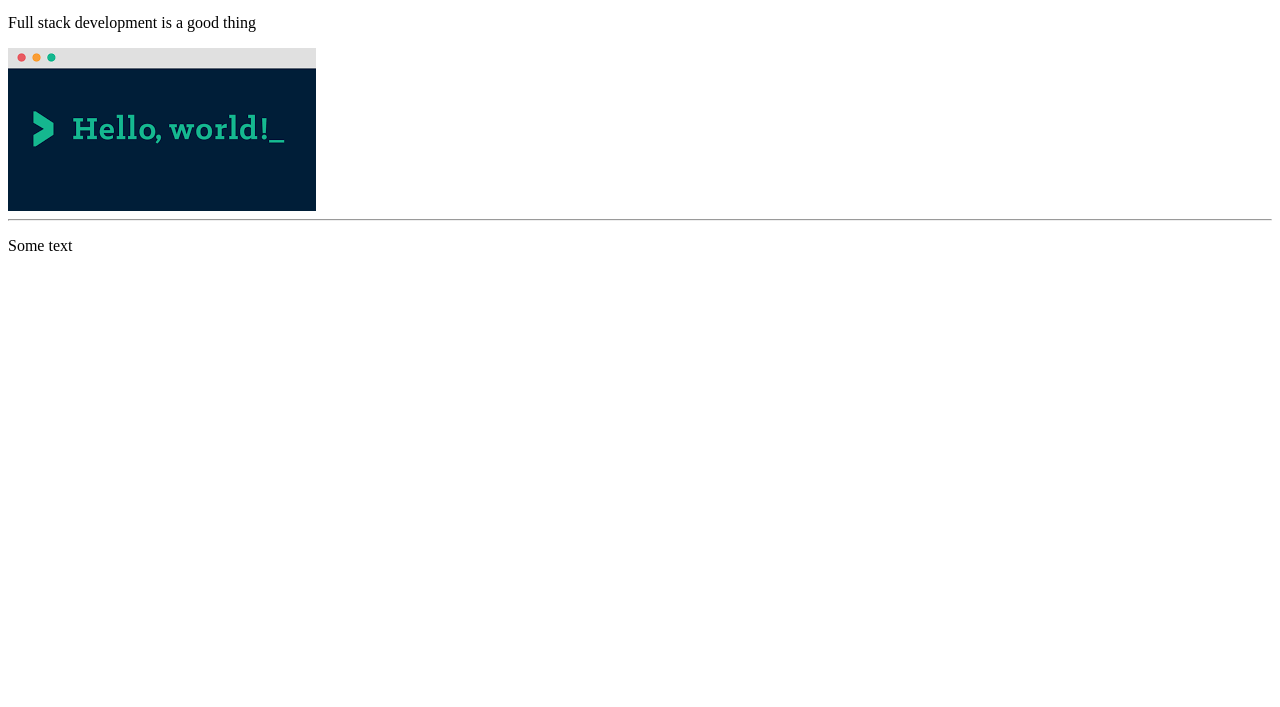
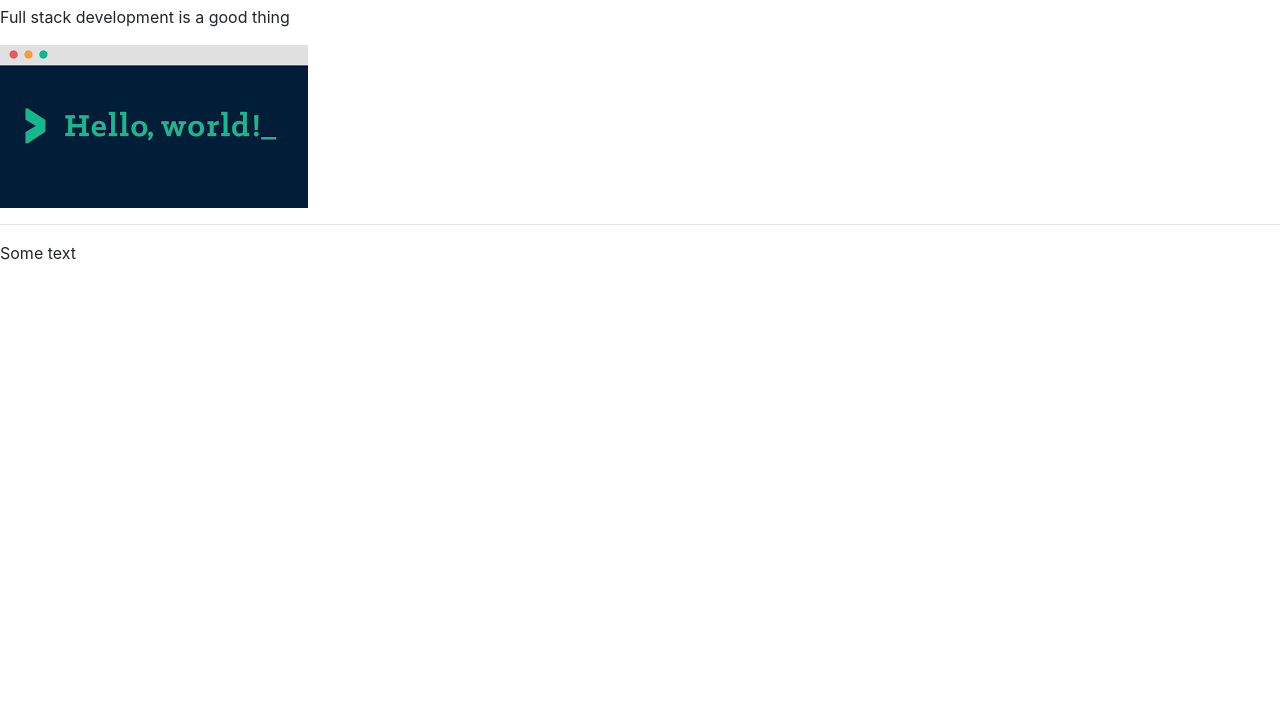
Before and after one commit to KennyCodess/HelloCF, a plain HTML site: page index.html in a window 1280 px wide. Shown: the part 93-800 px from the top of the page. Drawn offline with nearby package versions, Linux system fonts and the light colour scheme.

Commit message:
first commit

```diff
--- a/index.html
+++ b/index.html
@@ -1,5 +1,7 @@
 <html>
-    <head></head>
+    <head>
+        <link rel="stylesheet" href="https://cdn.jsdelivr.net/npm/bootstrap@4.5.3/dist/css/bootstrap.min.css" integrity="sha384-TX8t27EcRE3e/ihU7zmQxVncDAy5uIKz4rEkgIXeMed4M0jlfIDPvg6uqKI2xXr2" crossorigin="anonymous">
+    </head>
     <body>
         <h1>Hello Coder Foundry</h1>
         <h3>My name is <a href="http://www.coderfoundry.com" target="_blank">Kenny Elam</a></h3>
```
